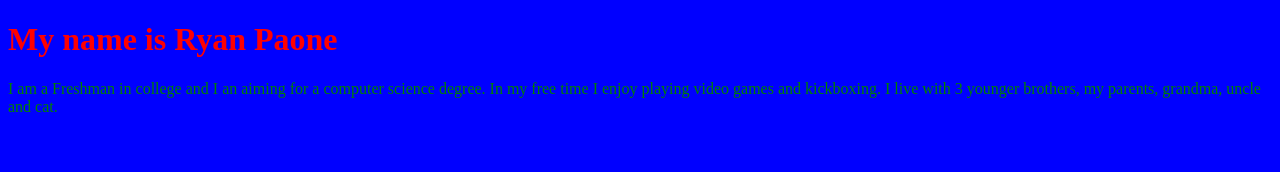
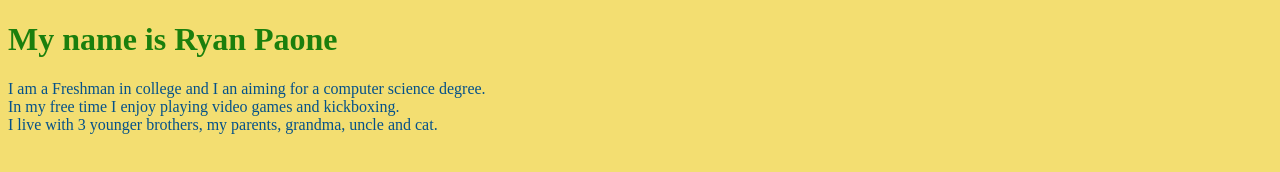
Before and after one commit to Buggyboos/Buggyboos.github.io, a plain HTML site: page index.html in a window 1280 px wide. Drawn offline with Linux system fonts and the light colour scheme.

Commit message:
Add files via upload

```diff
--- a/index.html
+++ b/index.html
@@ -6,15 +6,15 @@
         </title>
         <style>
             body {
-                background-color: blue;
+                background-color: #F3DE71;
             }
 
             h1 {
-                color: red;
+                color: #1B7F0D;
             }
 
             p {
-                color: green;
+                color: #04518A;
             }
         </style>
     </head>
@@ -23,8 +23,8 @@
             My name is Ryan Paone
         </h1>
         <p>
-            I am a Freshman in college and I an aiming for a computer science degree.
-            In my free time I enjoy playing video games and kickboxing.
+            I am a Freshman in college and I an aiming for a computer science degree. <br>
+            In my free time I enjoy playing video games and kickboxing. <br>
             I live with 3 younger brothers, my parents, grandma, uncle and cat.
         </p>
     </body>
```
